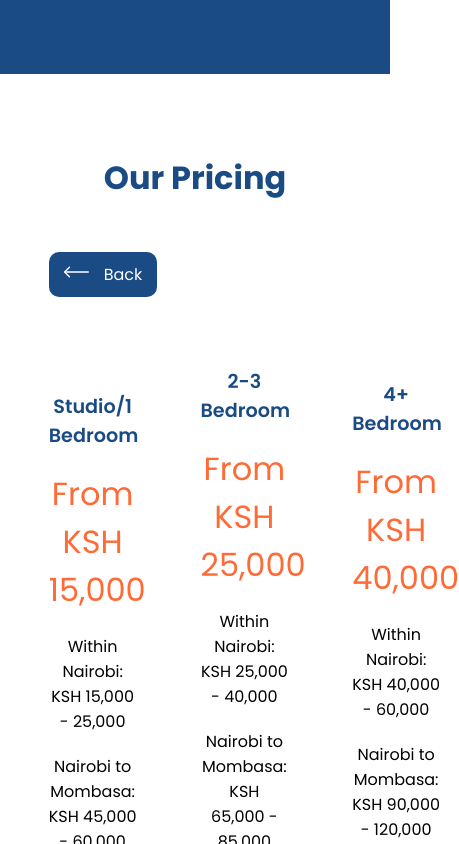
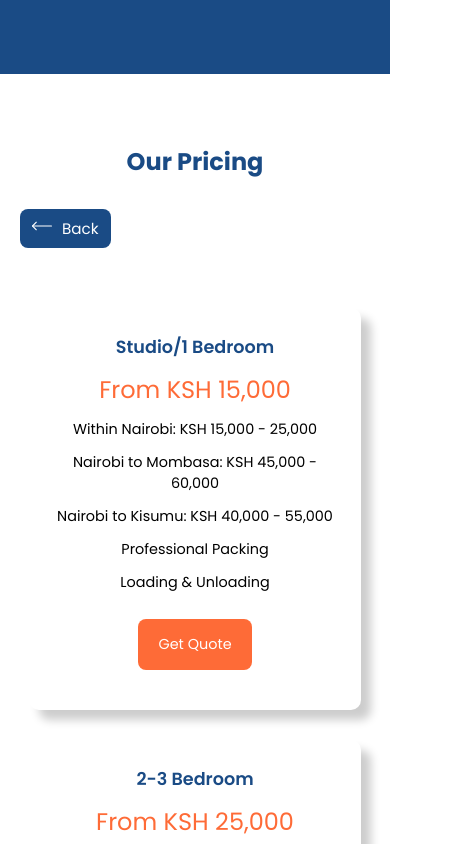
Before and after one commit to networkchaos/CountyMovers, a React (Vite) app in the folder Movers-Landing-Page/: page / in a window 390 px wide. Shown: the part 2980-3824 px from the top of the page, 459 px wide, since content can reach past the window. Built offline with nearby package versions, Linux system fonts and the light colour scheme; grey boxes are pictures that could not be loaded.

Commit message:
Pricing Section Mobile Media Queries

```diff
--- a/Movers-Landing-Page/src/Components/Pricing/Pricing.css
+++ b/Movers-Landing-Page/src/Components/Pricing/Pricing.css
@@ -45,6 +45,10 @@
 
 .pricing-quote{
     width: 30%;
+    margin: 30px 0px;
+    border-radius: 10px;
+    box-shadow: 10px 10px 10px rgba(0,0,0,0.2);
+    padding: 30px;
 }
 
 .pricing-quote p{
@@ -71,3 +75,60 @@
     margin: 30px auto;
     padding: 18px 25px;
 }
+
+
+/* ================= Media Queries =============== */
+/* ================= Mobile Device ================ */
+@media (max-width : 480px){
+    .our-pricing-container{
+        width: 100%;
+        margin: 50px auto;
+        padding: 20px;
+    }
+    .our-pricing-container h1{
+        padding-bottom: 30px ;
+        font-size: 1.5rem;
+    }
+
+    .our-pricing-container button{
+        border-radius: 8px;
+        font-size: 0.95rem;
+        padding: 8px 12px;
+    }
+
+    .our-pricing-container button svg{
+        width: 20px;
+        margin-right: 10px;
+    }
+
+    .pricing-quote-container{
+        margin: 60px auto;
+        display: block;
+    }
+
+    .pricing-quote{
+        width: 95%;
+        margin: 30px auto;
+        padding: 20px;
+    }
+
+    .pricing-quote p{
+        padding: 6px 0px;
+        font-size: 0.9rem;
+    }
+
+    .pricing-quote .pricing-category{
+        font-size: 1.1rem;
+    }
+
+    .pricing-quote .starting-price{
+        font-size: 1.5rem;
+    }
+
+    .pricing-quote button{
+        font-size: 0.9rem;
+        margin: 20px auto;
+        padding: 15px 20px;
+    }
+
+}
```
